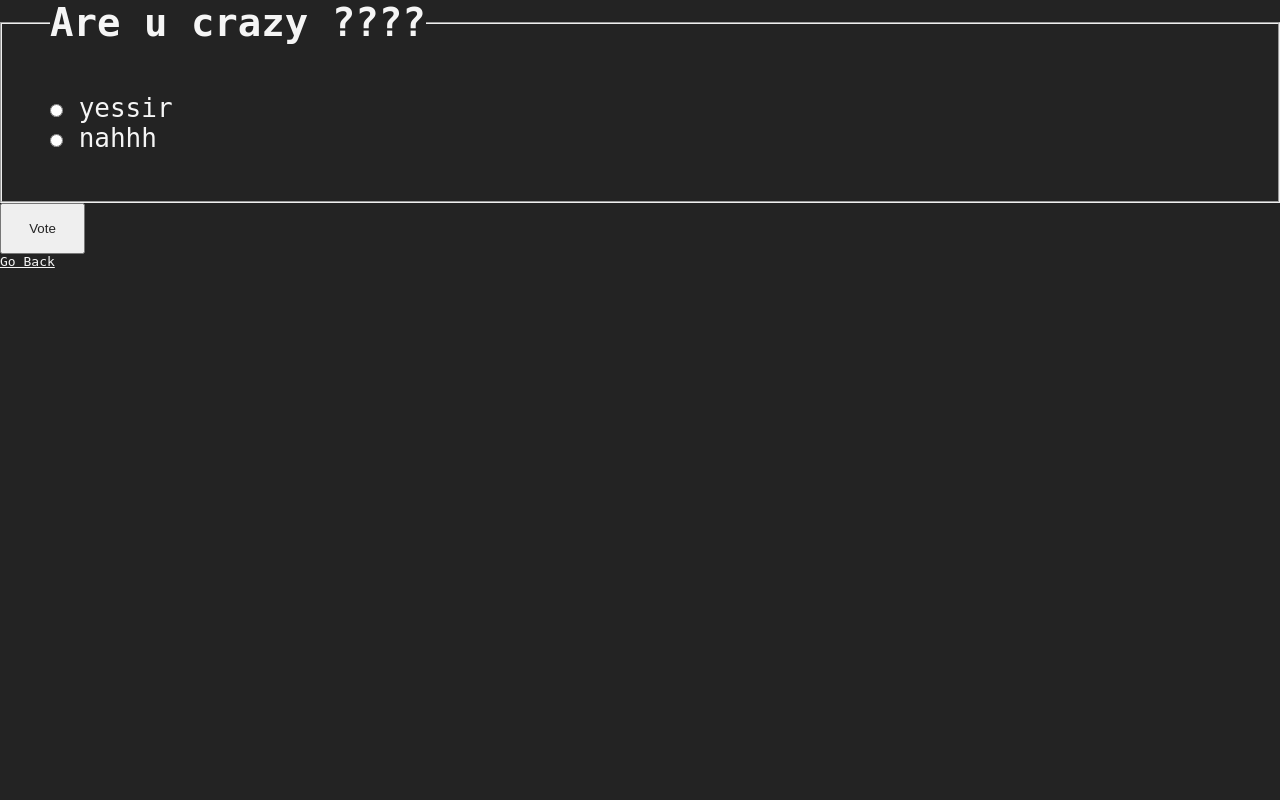
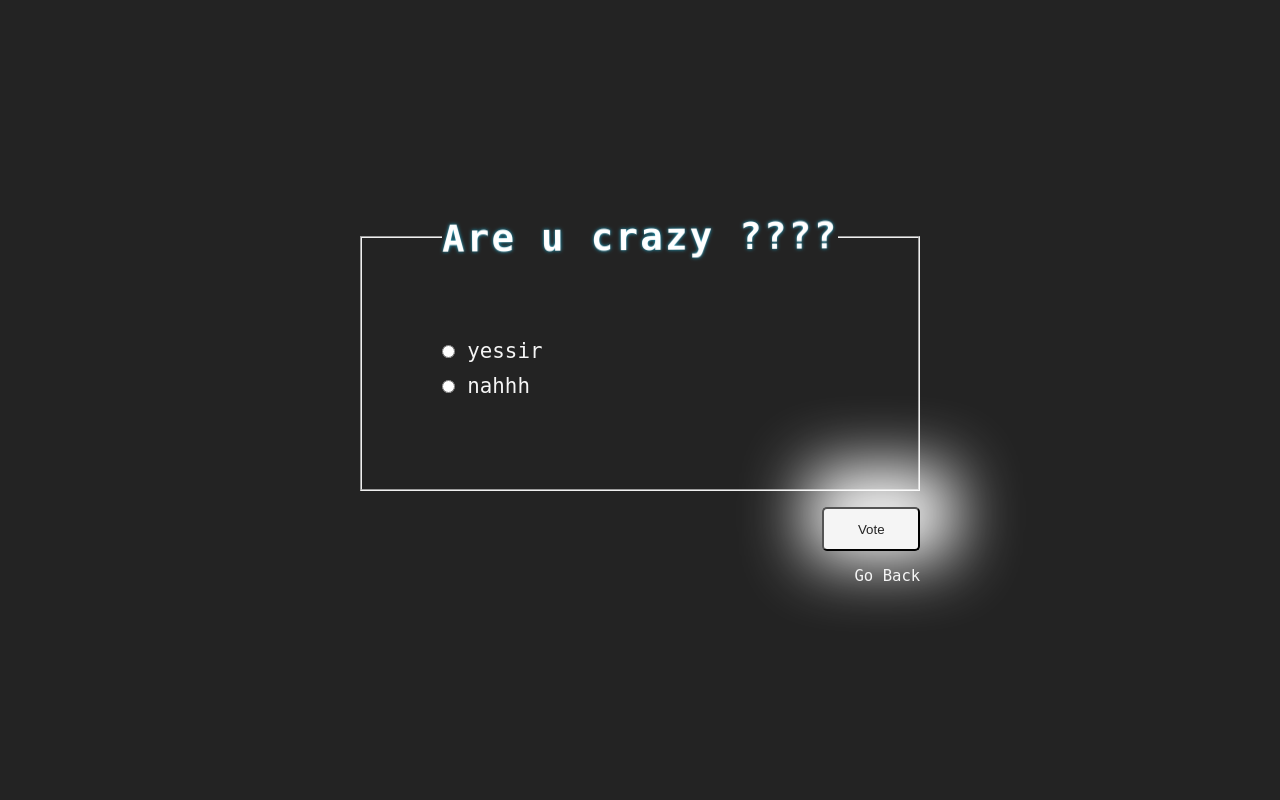
Before and after one commit to rondindon/django-prog, a Django app: page /polls/2/ in a window 1280 px wide. Run offline with Django 4.2, Linux system fonts and the light colour scheme; data comes from the database, SQL or seed files in the repository.

Commit message:
asi done

```diff
--- a/polls/static/polls/style.css
+++ b/polls/static/polls/style.css
@@ -3,6 +3,7 @@
     margin: 0;
     box-sizing: border-box;
     color: whitesmoke;
+    text-decoration: none;
 }
 
 body{
@@ -20,29 +21,204 @@ main{
     height: 100vh;
     align-items: center;
     justify-content: center;
+    flex-wrap: wrap;
 }
 
-ul{
+.questions{
+    align-items: center;
+    justify-content: center;
     list-style: none;
     display: flex;
     gap: 2rem;
+    flex-wrap: wrap;
+    width: 80vw;
 }
 
-li{
+.questions li {
     border: 1px solid whitesmoke;
     padding: 2rem;
+    box-shadow: 0px 0px 25px 7px rgba(255,255,255,.25);
+
+}
+
+.questions li a{
+    padding: 2rem;
+
 }
 
 fieldset{
-    padding: 3rem;
-    font-size: 2em;
+    padding: 5rem;
+    font-size: 1.6em;
 }
 
 fieldset h1{
+    font-size: 1.8em;
+}
+
+.vote{
+    background-color: whitesmoke;
+    color: #232323;
+    padding: .8rem 2.1rem;
+    cursor: pointer;
+    box-shadow: inset 0px 0px 70px -43px rgba(35,35,35,1);
+    align-self: flex-end;
+    transition: .2s;
+    border-radius: 5px;
+    box-shadow: 10px -15px 65px 25px rgba(255,255,255,1);
+}
+
+.vote:hover{
+    background-color: #232323;
+    border-color: whitesmoke;
+    color: whitesmoke;
+}
+
+.foooorm{
+    display: flex;
+    flex-direction: column;
+    gap: 1rem;
+}
+
+form{
+    display: flex;
+    flex-direction: column;
+    gap: 1rem;
+}
+
+.radio{
+    padding: 2rem;
+    margin-bottom: 1rem;
+    cursor: pointer;
+}
+
+p{
+    margin-bottom: 1rem;
+}
+
+.backdoor{
+    align-self: flex-end;
+    font-size: 1.2em;
+}
+
+.xd{
+    display: flex;
+    flex-direction: column;
+    gap: 2rem;
+    justify-content: center;
+    align-items: center;
+}
+
+.xd h1{
+    font-size: 3.2em;
+}
+
+.xd ul{
+    list-style: none;
+    display: flex;
+    flex-direction: column;
+    align-items: center;
+    justify-content: center;
+}
+
+.xd ul li{
+    font-size: 1.5em;
+
+}
+
+.xd a {
     font-size: 1.5em;
 }
 
-.vote{
-    color: #232323;
-    padding: 1rem 1.7rem;
+.xd a h1{
+    font-size: 1.1em;
 }
+
+h1 {
+    position: relative;
+
+    font-size: calc(20px + 5vw);
+    font-weight: 700;
+    color: #fff;
+    letter-spacing: 0.06em;
+    text-shadow: 0 0 0.1em #1da9cc;
+    user-select: none;
+    white-space: nowrap;
+    filter: blur(0.007em);
+    animation: shake 2.5s linear forwards;
+}
+
+h1 span {
+    position: absolute;
+    top: 0;
+    left: 0;
+    transform: translate(-50%, -50%);
+    -webkit-clip-path: polygon(10% 0%, 44% 0%, 70% 100%, 55% 100%);
+            clip-path: polygon(10% 0%, 44% 0%, 70% 100%, 55% 100%);
+}
+
+h1::before,
+h1::after {
+    content: attr(data-text);
+    position: absolute;
+    top: 0;
+    left: 0;
+}
+
+h1::before {
+    animation: crack1 2.5s linear forwards;
+    -webkit-clip-path: polygon(0% 0%, 10% 0%, 55% 100%, 0% 100%);
+            clip-path: polygon(0% 0%, 10% 0%, 55% 100%, 0% 100%);
+}
+
+h1::after {
+    animation: crack2 2.5s linear forwards;
+    -webkit-clip-path: polygon(44% 0%, 100% 0%, 100% 100%, 70% 100%);
+            clip-path: polygon(44% 0%, 100% 0%, 100% 100%, 70% 100%);
+}
+
+@keyframes shake {
+    5%, 15%, 25%, 35%, 55%, 65%, 75%, 95% {
+        filter: blur(0.018em);
+        transform: translateY(0.018em) rotate(0deg);
+    }
+
+    10%, 30%, 40%, 50%, 70%, 80%, 90% {
+        filter: blur(0.01em);
+        transform: translateY(-0.018em) rotate(0deg);
+    }
+
+    20%, 60% {
+        filter: blur(0.03em);
+        transform: translate(-0.018em, 0.018em) rotate(0deg);
+    }
+
+    45%, 85% {
+        filter: blur(0.03em);
+        transform: translate(0.018em, -0.018em) rotate(0deg);
+    }
+
+    100% {
+        filter: blur(0.007em);
+        transform: translate(0) rotate(-0.5deg);
+    }
+}
+
+@keyframes crack1 {
+    0%, 95% {
+        transform: translate(-50%, -50%);
+    }
+
+    100% {
+        transform: translate(-51%, -48%);
+    }
+}
+
+@keyframes crack2 {
+    0%, 95% {
+        transform: translate(-50%, -50%);
+    }
+
+    100% {
+        transform: translate(-49%, -53%);
+    }
+}
--- a/polls/templates/polls/detail.html
+++ b/polls/templates/polls/detail.html
@@ -9,17 +9,22 @@
 		<!-- newyear/static/newyear/styles.css -->
 	</head>
 
+<main>
+<div class="foooorm">
     <form action="{% url 'polls:vote' question.id %}" method="post">
         {% csrf_token %}
         <fieldset>
             <legend><h1>{{ question.question_text }}</h1></legend>
             {% if error_message %}<p><strong>{{ error_message }}</strong></p>{% endif %}
             {% for choice in question.choice_set.all %}
-            <input type="radio" name="choice" id="choice{{ forloop.counter }}" value="{{ choice.id }}">
+                <input class="radio" type="radio" name="choice" id="choice{{ forloop.counter }}" value="{{ choice.id }}">
                 <label for="choice{{ forloop.counter }}">{{ choice.choice_text }}</label><br>
             {% endfor %}
         </fieldset>
         <input class="vote" type="submit" value="Vote">
     </form>
 
-<a href="{% url 'polls:index' %}">Go Back</a>
+    <a class="backdoor" href="{% url 'polls:index' %}">Go Back</a>
+
+</div>
+</main>
--- a/polls/templates/polls/index.html
+++ b/polls/templates/polls/index.html
@@ -12,7 +12,7 @@
 
 <main>
 {% if latest_question_list %}
-    <ul>
+    <ul class="questions">
     {% for question in latest_question_list %}
         <li><a href="{% url 'polls:detail' question.id %}">{{ question.question_text }}</a></li>
     {% endfor %}
```
Also changed, not shown: polls/templates/polls/results.html (+17 -2 lines). Lines whose indentation alone changed are shown as unchanged.
